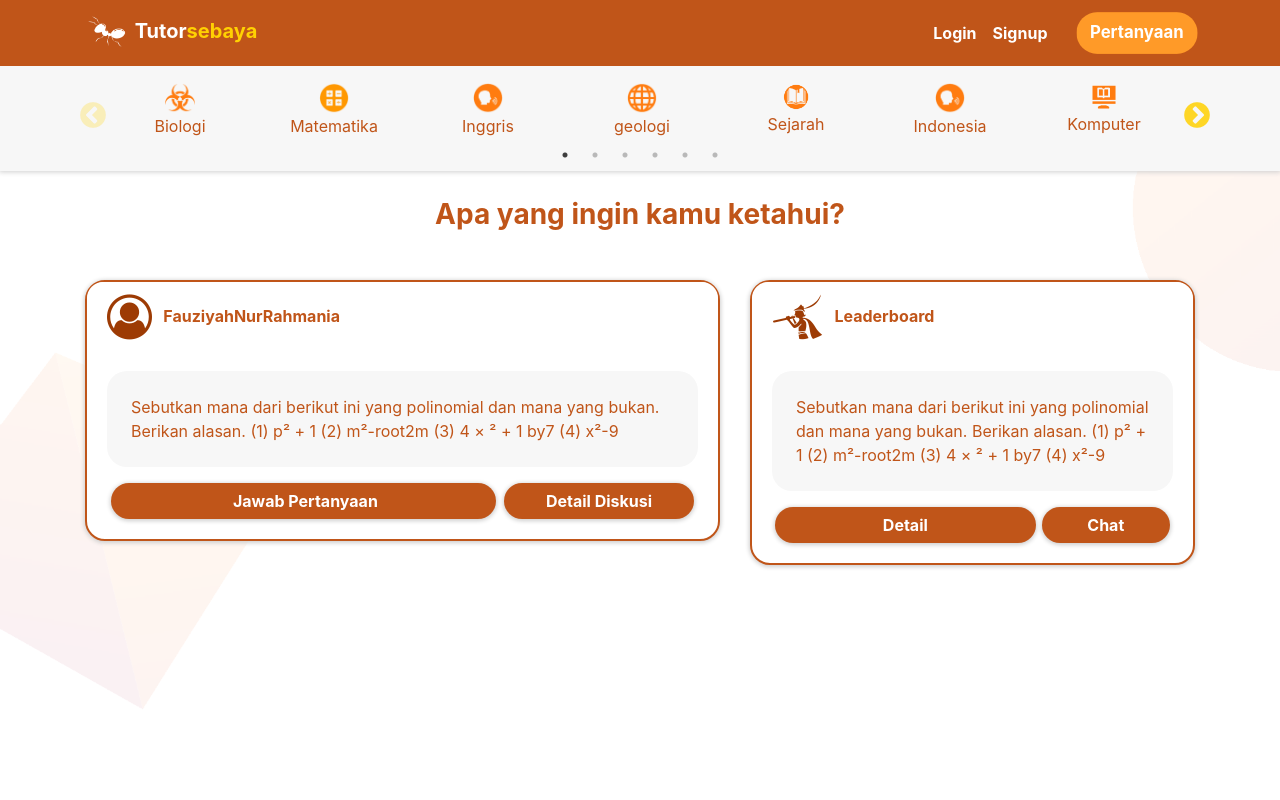
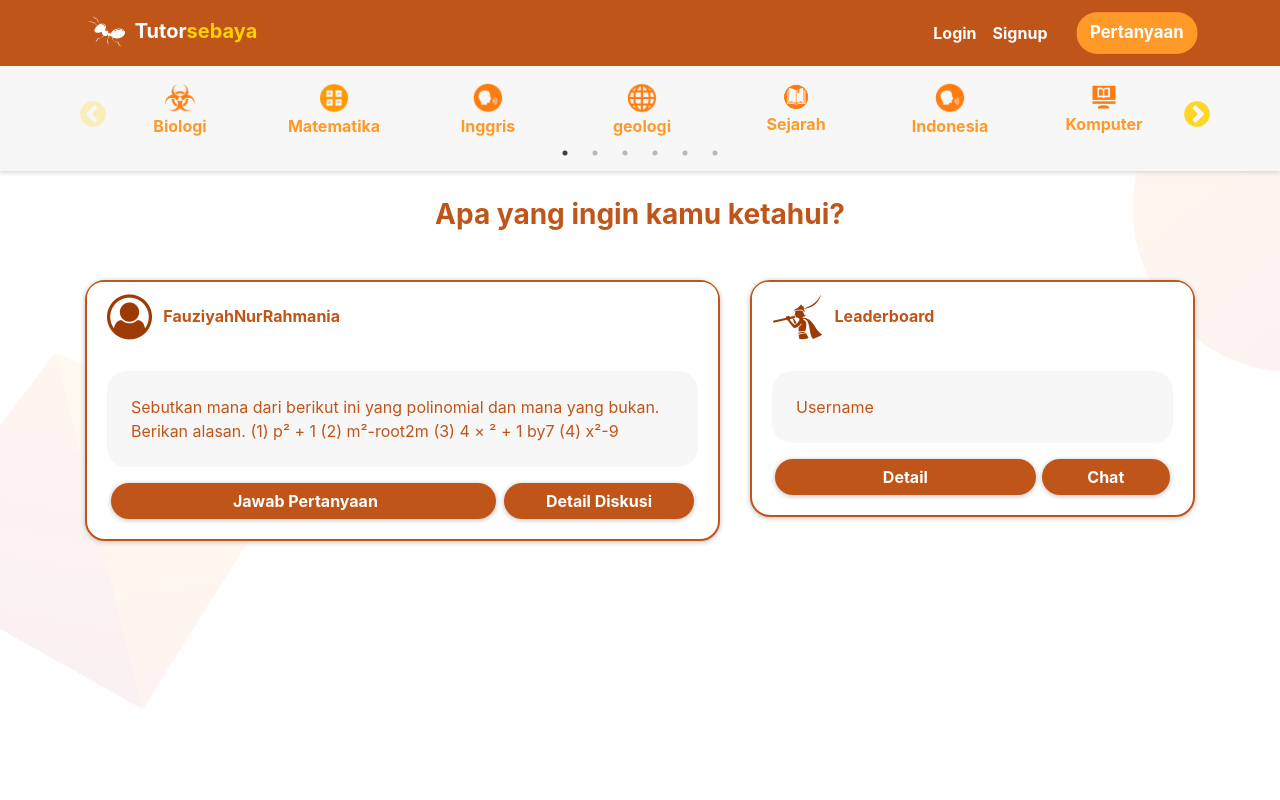
Before and after one commit to Mortred-ai/Tutorsebaya, a plain HTML site: page list.html in a window 1280 px wide. Shown: the top 800 px of the page. Drawn offline with nearby package versions, Linux system fonts and the light colour scheme.

Commit message:
Update responsive.css, style.css, and list.html

```diff
--- a/css/responsive.css
+++ b/css/responsive.css
@@ -78,6 +78,14 @@
    .leaderboard{
         display: none;
     }
+
+    .question button:nth-child(1){
+        max-width: 52%;
+     }
+
+    .question button:last-child{
+        min-width: 45%;
+     }
 
 }
 
--- a/css/style.css
+++ b/css/style.css
@@ -385,6 +385,23 @@ body{
 
 .tag{
     width: 50px;
+    cursor : pointer;
+    text-decoration: none;
+}
+
+.tag > a:last-child{
+    color : var(--main-orange-color);
+    font-weight: bold;
+    text-decoration: none;
+    transition: 0.5s;
+    /* width: 50px; */
+}
+
+.tag > a:last-child:hover{
+    color : var(--main-darker-color);
+    font-weight: bold;
+    text-decoration: none;
+    /* width: 50px; */
 }
 
 .list img{
--- a/list.html
+++ b/list.html
@@ -33,7 +33,7 @@
                         <a class="nav-link" href="#">Login  </a>
                         </li>
                         <li class="nav-item active">
-                        <a class="nav-link" href="#">  Signup </a>
+                        <a class="nav-link" href="#">Signup </a>
                         </li>
                         <li class="nav-item  d-flex ml-md-4  align-item-center animate__animated animate__pulse animate__infinite ">
                         <a class="btn btn-nav-question bg-orange text-white" href="list.html">Pertanyaan </a>
@@ -49,52 +49,76 @@
               <div class="container py-3 px-5">
                     <div class="row text-darker text-center slider">
                             <div class="tag">
+                                <a href="">
                                     <img class="d-flex mx-auto"  src="assets/icon/bio.png"   alt="">
-                                <p>Biologi</p>
+                                </a>
+                                <a href="">Biologi</a>
                             </div>
                             <div class="tag">
+                                <a href="">
                                     <img class="d-flex mx-auto"  src="assets/icon/math.png"   alt="">
-                                <p>Matematika</p>
+                                </a>
+                                <a href="">Matematika</a>
                             </div>
                             <div class="tag">
+                                <a href="">
                                     <img class="d-flex mx-auto"  src="assets/icon/bhs.png"   alt="">
-                                <p>Inggris</p>
+                                </a>
+                                <a href="">Inggris</a>
                             </div>
                             <div class="tag">
+                                <a href="">
                                     <img class="d-flex mx-auto"  src="assets/icon/geo.png"   alt="">
-                                <p>geologi</p>
+                                </a>
+                                <a href="">geologi</a>
                             </div>
                             <div class="tag">
+                                <a href="">
                                     <img class="d-flex mx-auto"  src="assets/icon/book.png"   alt="">
-                                <p>Sejarah</p>
+                                </a>
+                                <a href="">Sejarah</a>
                             </div>
                             <div class="tag">
+                                <a href="">
                                     <img class="d-flex mx-auto"  src="assets/icon/bhs.png"   alt="">
-                                <p>Indonesia</p>
+                                </a>
+                                <a href="">Indonesia</a>
                             </div>
                             <div class="tag">
+                                <a href="">
                                     <img class="d-flex mx-auto" src="assets/icon/computer.png"   alt="">
-                                <p>Komputer</p>
+                                </a>
+                                <a href="">Komputer</a>
                             </div>
                             <div class="tag">
+                                <a href="">
                                     <img class="d-flex mx-auto"  src="assets/icon/chat.png"   alt="">
-                                <p>Sosial</p>
+                                </a>
+                                <a href="">Sosial</a>
                             </div>
                             <div class="tag">
+                                <a href="">
                                     <img class="d-flex mx-auto"  src="assets/icon/bio.png"   alt="">
-                                <p>Biologi</p>
+                                </a>
+                                <a href="">Biologi</a>
                             </div>
                             <div class="tag">
+                                <a href="">
                                     <img class="d-flex mx-auto"  src="assets/icon/math.png"   alt="">
-                                <p>Matematika</p>
+                                </a>
+                                <a href="">Matematika</a>
                             </div>
                             <div class="tag">
+                                <a href="">
                                     <img class="d-flex mx-auto"  src="assets/icon/bhs.png"   alt="">
-                                <p>Inggris</p>
+                                </a>
+                                <a href="">Inggris</a>
                             </div>
                             <div class="tag">
+                                <a href="">
                                     <img class="d-flex mx-auto"  src="assets/icon/geo.png"   alt="">
-                                <p>geologi</p>
+                                </a>
+                                <a href="">geologi</a>
                             </div>
                     </div>
               </div>
@@ -121,7 +145,7 @@
                                         <p class="card-text">Sebutkan mana dari berikut ini
                                             yang polinomial dan mana yang bukan.
                                             Berikan alasan. (1) p² + 1 (2) m²-root2m (3) 4 × ² + 1 by7 (4) x²-9
-                                        </p>
+                                        </a>
                                     </div>
                                     <div class="d-flex">
                                         <button class="btn btn-dark mx-auto mt-3">
@@ -140,10 +164,8 @@
                                 </div>
                                 <div class="card-body ">
                                     <div class="card-quest-list p-4">
-                                        <p class="card-text">Sebutkan mana dari berikut ini
-                                            yang polinomial dan mana yang bukan.
-                                            Berikan alasan. (1) p² + 1 (2) m²-root2m (3) 4 × ² + 1 by7 (4) x²-9
-                                        </p>
+                                        <p class="card-text">Username
+                                        </a>
                                     </div>
                                     <div class="d-flex">
                                         <button class="btn btn-dark mx-auto mt-3">Detail</button>
@@ -169,7 +191,7 @@
                             <img src="assets/logo (4).png" width="100" alt="Logo.png">
                                 <span class="display-5 font-weight-bold">Tutor<span class="text-yellow">sebaya</span>                              </span>
                             <p class="display-6">Tutor Sebaya adalah sebuah platform belajar di era pendidikan.
-                                Yuk Gabung dan upgrade skillmu sekarang juga</p>
+                                Yuk Gabung dan upgrade skillmu sekarang juga</a>
                         </div>
 
                         <div class="tentang col-6 col-md-4 pt-4 text-center">
```
Lines whose indentation alone changed are shown as unchanged.
